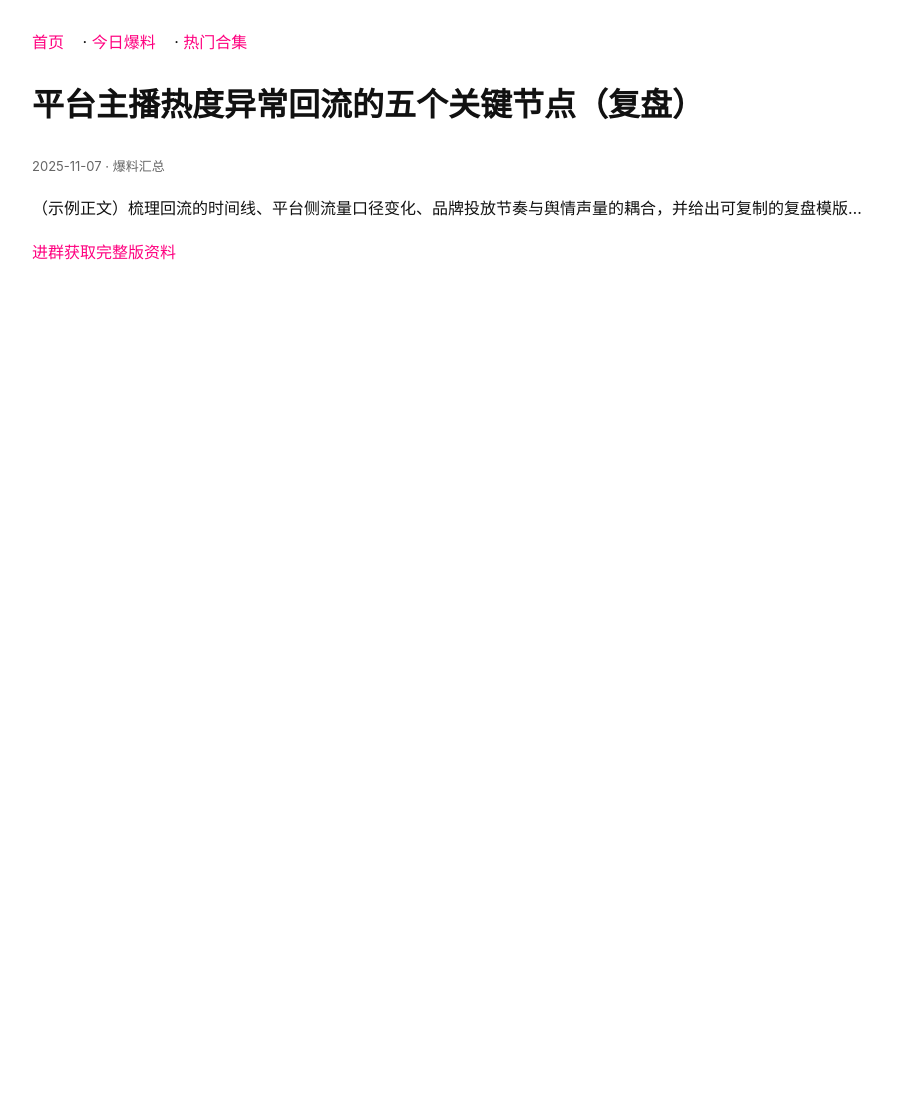
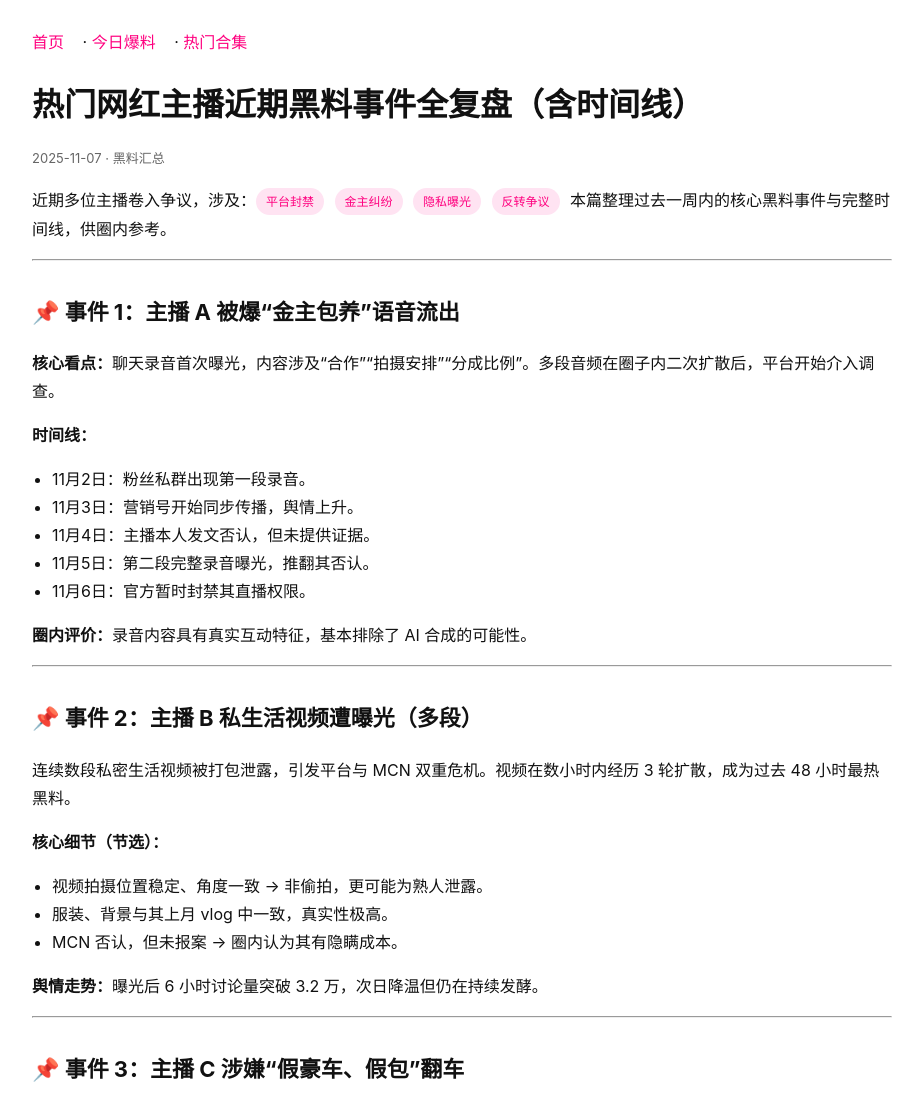
Before and after one commit to nahi72841-spec/chigua-official, a plain HTML site: page posts/post-1.html in a window 1280 px wide. Shown: the top 1097 px of the page, without its empty margins (178-1101 px from the left). Before the commit the page ends 800 px from the top, so only its background shows below. Drawn offline with Linux system fonts and the light colour scheme.

Commit message:
Add files via upload

```diff
--- a/posts/post-1.html
+++ b/posts/post-1.html
@@ -1,36 +1,150 @@
-<!DOCTYPE html><html lang="zh-CN"><head>
-<meta charset="UTF-8"><meta name="viewport" content="width=device-width, initial-scale=1" />
-<title>平台主播热度异常回流的五个关键节点（复盘）</title>
-<meta name="description" content="近期多位主播热度出现回流与涨粉的异常节奏，本文梳理五个关键节点与可复用的复盘框架，供圈内参考。" />
+<!DOCTYPE html>
+<html lang="zh-CN">
+<head>
+<meta charset="UTF-8">
+<meta name="viewport" content="width=device-width, initial-scale=1" />
+<title>热门网红主播近期黑料事件全复盘（含时间线）</title>
+
+<meta name="description" content="持续追踪近期多位热门网红主播爆出的黑料事件：平台封禁、私生活争议、金主瓜、控诉反转等。本文整理清晰时间线，提供内幕分析与舆情走势。" />
 <link rel="canonical" href="https://nahi72841-spec.github.io/chigua-official/posts/post-1.html" />
+
 <meta property="og:type" content="article" />
-<meta property="og:title" content="平台主播热度异常回流的五个关键节点（复盘）" />
-<meta property="og:description" content="五个关键节点与复盘框架。" />
+<meta property="og:title" content="热门网红主播近期黑料事件全复盘（含时间线）" />
+<meta property="og:description" content="持续追踪主播黑料：封禁、金主、反转争议与核心时间线复盘。" />
 <meta property="og:url" content="https://nahi72841-spec.github.io/chigua-official/posts/post-1.html" />
 <meta property="og:image" content="https://nahi72841-spec.github.io/chigua-official/banner.jpg" />
 <meta name="robots" content="index,follow" />
+
 <style>
-  body{font-family:-apple-system,BlinkMacSystemFont,Segoe UI,Microsoft Yahei,Arial,sans-serif;max-width:860px;margin:28px auto;padding:0 16px;line-height:1.75;color:#111}
+  body{
+    font-family: -apple-system, BlinkMacSystemFont, Segoe UI, Microsoft Yahei, Arial, sans-serif;
+    max-width: 860px;
+    margin: 28px auto;
+    padding: 0 16px;
+    line-height: 1.75;
+    color: #111;
+  }
   a{color:#ff007f;text-decoration:none}
   header a{margin-right:14px}
-  .meta{color:#666;font-size:13px}
+  .meta{color:#666;font-size:13px;margin-top:-8px}
+  h2{margin-top:32px;font-size:22px}
+  .tag{
+    display:inline-block;
+    background:#ffe3f2;
+    padding:3px 10px;
+    border-radius:20px;
+    font-size:12px;
+    color:#ff007f;
+    margin-right:6px;
+  }
+  ul{padding-left:20px}
 </style>
+
 <script type="application/ld+json">
 {
-  "@context":"https://schema.org",
-  "@type":"Article",
-  "headline":"平台主播热度异常回流的五个关键节点（复盘）",
-  "datePublished":"2025-11-07",
-  "author":{"@type":"Organization","name":"网红吃瓜"},
-  "publisher":{"@type":"Organization","name":"网红吃瓜"},
-  "url":"https://nahi72841-spec.github.io/chigua-official/posts/post-1.html",
-  "image":"https://nahi72841-spec.github.io/chigua-official/banner.jpg"
+  "@context": "https://schema.org",
+  "@type": "Article",
+  "headline": "热门网红主播近期黑料事件全复盘（含时间线）",
+  "datePublished": "2025-11-07",
+  "author": { "@type": "Organization", "name": "网红吃瓜" },
+  "publisher": { "@type": "Organization", "name": "网红吃瓜" },
+  "url": "https://nahi72841-spec.github.io/chigua-official/posts/post-1.html",
+  "image": "https://nahi72841-spec.github.io/chigua-official/banner.jpg"
 }
 </script>
-</head><body>
-<header><a href="../">首页</a> · <a href="../new.html">今日爆料</a> · <a href="../hot.html">热门合集</a></header>
-<h1>平台主播热度异常回流的五个关键节点（复盘）</h1>
-<p class="meta">2025-11-07 · 爆料汇总</p>
-<p>（示例正文）梳理回流的时间线、平台侧流量口径变化、品牌投放节奏与舆情声量的耦合，并给出可复制的复盘模版…</p>
-<p><a href="https://t.me/hlcg888" target="_blank" rel="nofollow">进群获取完整版资料</a></p>
-</body></html>
+</head>
+
+<body>
+
+<header>
+  <a href="../">首页</a> ·
+  <a href="../new.html">今日爆料</a> ·
+  <a href="../hot.html">热门合集</a>
+</header>
+
+<h1>热门网红主播近期黑料事件全复盘（含时间线）</h1>
+<p class="meta">2025-11-07 · 黑料汇总</p>
+
+<p>
+近期多位主播卷入争议，涉及：<span class="tag">平台封禁</span>
+<span class="tag">金主纠纷</span>
+<span class="tag">隐私曝光</span>
+<span class="tag">反转争议</span>
+本篇整理过去一周内的核心黑料事件与完整时间线，供圈内参考。
+</p>
+
+<hr>
+
+<h2>📌 事件 1：主播 A 被爆“金主包养”语音流出</h2>
+<p><strong>核心看点：</strong>聊天录音首次曝光，内容涉及“合作”“拍摄安排”“分成比例”。多段音频在圈子内二次扩散后，平台开始介入调查。</p>
+
+<div><strong>时间线：</strong></div>
+<ul>
+  <li>11月2日：粉丝私群出现第一段录音。</li>
+  <li>11月3日：营销号开始同步传播，舆情上升。</li>
+  <li>11月4日：主播本人发文否认，但未提供证据。</li>
+  <li>11月5日：第二段完整录音曝光，推翻其否认。</li>
+  <li>11月6日：官方暂时封禁其直播权限。</li>
+</ul>
+
+<p><strong>圈内评价：</strong>录音内容具有真实互动特征，基本排除了 AI 合成的可能性。</p>
+
+<hr>
+
+<h2>📌 事件 2：主播 B 私生活视频遭曝光（多段）</h2>
+<p>
+连续数段私密生活视频被打包泄露，引发平台与 MCN 双重危机。视频在数小时内经历 3 轮扩散，成为过去 48 小时最热黑料。
+</p>
+
+<div><strong>核心细节（节选）：</strong></div>
+<ul>
+  <li>视频拍摄位置稳定、角度一致 → 非偷拍，更可能为熟人泄露。</li>
+  <li>服装、背景与其上月 vlog 中一致，真实性极高。</li>
+  <li>MCN 否认，但未报案 → 圈内认为其有隐瞒成本。</li>
+</ul>
+
+<p><strong>舆情走势：</strong>曝光后 6 小时讨论量突破 3.2 万，次日降温但仍在持续发酵。</p>
+
+<hr>
+
+<h2>📌 事件 3：主播 C 涉嫌“假豪车、假包”翻车</h2>
+<p>
+该主播以“豪车博主”定位起家，但近期被扒其展示的多件奢侈品为“展示级”假货。
+</p>
+
+<div><strong>关键证据：</strong></div>
+<ul>
+  <li>车牌号曾出现在 4 名博主的内容中 → 租车公司车辆。</li>
+  <li>其展示的某款包包 stitching 版型不符正品。</li>
+  <li>“豪宅室内图”被粉丝反向查到为酒店公寓。</li>
+</ul>
+
+<p>
+<strong>影响推断：</strong>多个品牌赞助或将暂停合作，其账号商业价值短期内会大幅下降。
+</p>
+
+<hr>
+
+<h2>📌 综合判断：此轮黑料爆发呈“多点同步”特征</h2>
+<p>
+结合近期多个主播的黑料集中爆发，可以看出本轮舆情具有以下特征：
+</p>
+
+<ul>
+  <li>同类事件集中出现 → 高概率与平台整肃周期相关</li>
+  <li>信息源更专业，视频与录音更完整</li>
+  <li>部分内容明显来自 MCN 内部泄露</li>
+  <li>反转可能性仍存在，但难度提高</li>
+</ul>
+
+<p>
+整体而言，本周是近两个月中最密集的“网红黑料高爆期”，后续仍可能有补充材料流出。
+</p>
+
+<hr>
+
+<p><strong>完整版打包内容、高清资料、未剪辑录音 → </strong>
+<a href="https://t.me/hlcg888" target="_blank" rel="nofollow">点击加入 Telegram 群获取</a></p>
+
+</body>
+</html>
```
